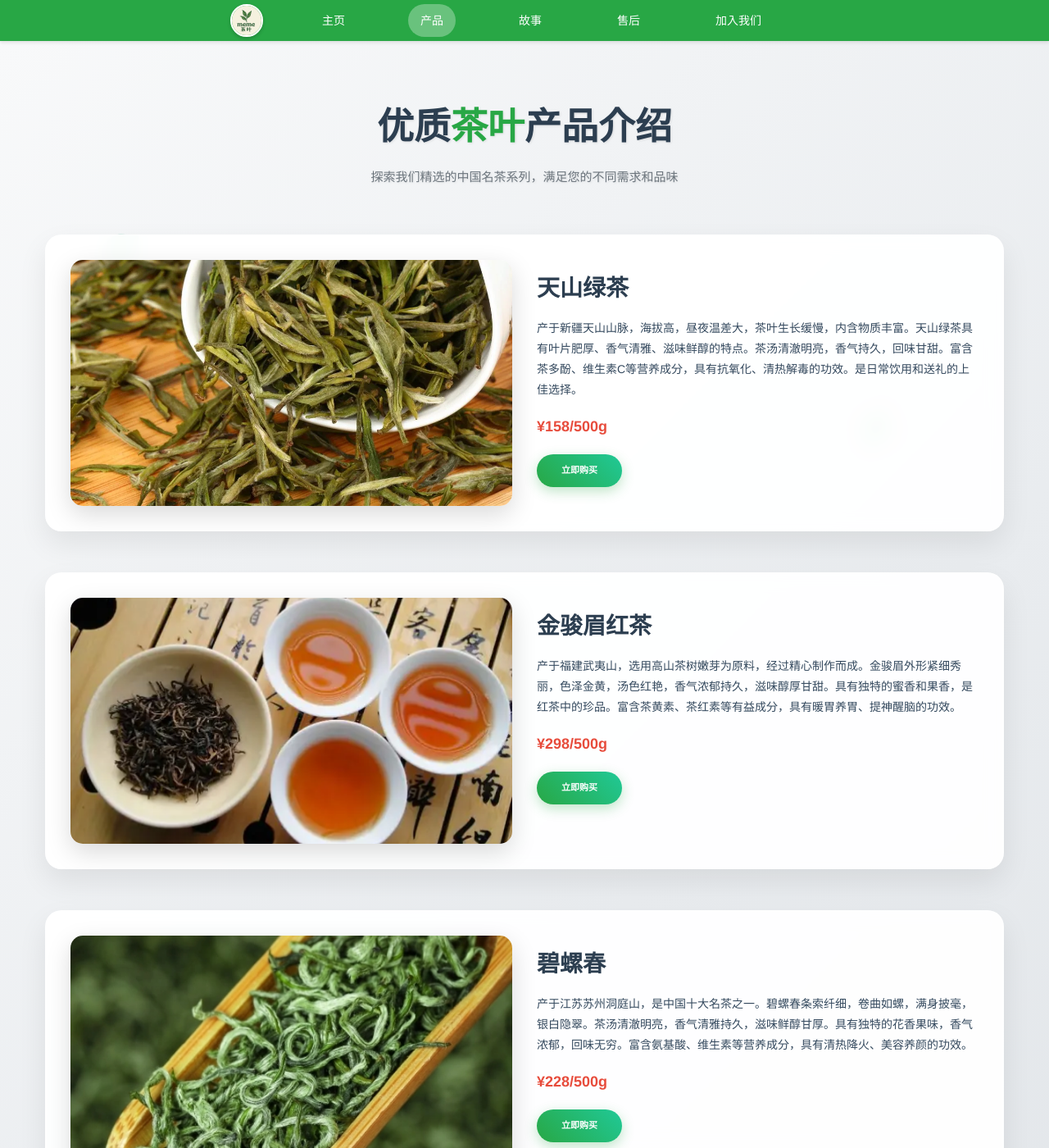
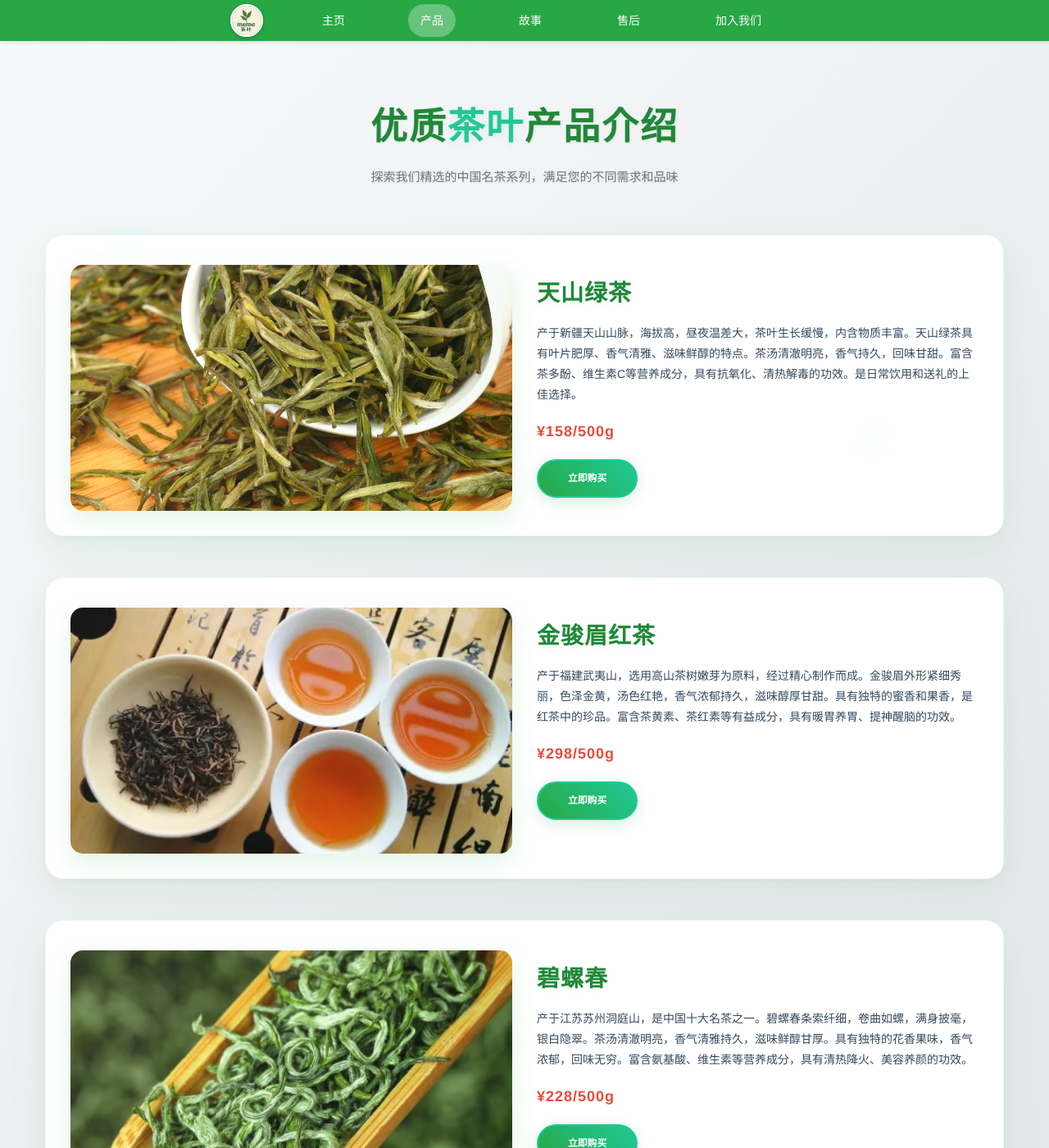
Before and after one commit to newgoodtea/newgoodtea.github.io, a Jekyll site: the page built from products.html, in a window 1280 px wide and 1400 px high. Shown: the whole window at 82% size. Built offline with Jekyll 4.4.1, drawn with Linux system fonts in a browser that asks for light colours; nearby versions of some CDN libraries.

Commit message:
产品页面美化

```diff
--- a/products.html
+++ b/products.html
@@ -3,6 +3,15 @@ title: Products
 ---
 
 <style>
+/* 页面淡入动画 */
+body, .products-background {
+    animation: fadeIn 1.2s ease;
+}
+@keyframes fadeIn {
+    from { opacity: 0; }
+    to { opacity: 1; }
+}
+
 /* 产品页面背景样式 - 淡色系 */
 .products-background {
     background: linear-gradient(135deg, #f8f9fa 0%, #e9ecef 50%, #dee2e6 100%);
@@ -30,6 +39,8 @@ title: Products
     border-radius: 50% 0 50% 0;
     animation: float 6s ease-in-out infinite;
     opacity: 0.4;
+    filter: blur(1px) brightness(1.1);
+    box-shadow: 0 0 18px 6px #b2f2e5;
 }
 
 .leaf-1 { top: 10%; left: 10%; animation-delay: 0s; }
@@ -52,19 +63,20 @@ title: Products
 
 /* 产品卡片样式 */
 .product-card {
-    background: rgba(255, 255, 255, 0.95);
-    border-radius: 20px;
-    padding: 30px;
+    background: rgba(255, 255, 255, 0.97);
+    border-radius: 22px;
+    padding: 36px 30px 30px 30px;
     margin: 50px 0;
-    box-shadow: 0 15px 35px rgba(0, 0, 0, 0.08);
-    transition: all 0.3s ease;
-    backdrop-filter: blur(10px);
-    border: 1px solid rgba(255, 255, 255, 0.3);
+    box-shadow: 0 18px 48px rgba(40, 167, 69, 0.10), 0 2px 8px rgba(0,0,0,0.04);
+    transition: all 0.35s cubic-bezier(.22,.61,.36,1);
+    backdrop-filter: blur(12px);
+    border: 1.5px solid rgba(40, 167, 69, 0.08);
+    position: relative;
+    overflow: visible;
 }
-
 .product-card:hover {
-    transform: translateY(-10px);
-    box-shadow: 0 25px 50px rgba(0, 0, 0, 0.12);
+    transform: translateY(-12px) scale(1.025);
+    box-shadow: 0 32px 64px rgba(40, 167, 69, 0.18), 0 4px 16px rgba(0,0,0,0.08);
 }
 
 /* 产品图片容器 */
@@ -72,61 +84,83 @@ title: Products
     position: relative;
     overflow: hidden;
     border-radius: 15px;
-    box-shadow: 0 10px 30px rgba(0, 0, 0, 0.15);
+    box-shadow: 0 10px 30px rgba(40, 167, 69, 0.13);
 }
-
 .product-image-container img {
-    transition: transform 0.3s ease;
+    transition: transform 0.4s cubic-bezier(.22,.61,.36,1);
     width: 100%;
     height: 300px;
     object-fit: cover;
+    filter: brightness(1.05) saturate(1.1);
 }
-
 .product-card:hover .product-image-container img {
-    transform: scale(1.05);
+    transform: scale(1.08) rotate(-1deg);
+    filter: brightness(1.12) saturate(1.2);
+}
+/* 图片渐变遮罩 */
+.product-image-container::after {
+    content: "";
+    position: absolute;
+    left: 0; top: 0; width: 100%; height: 100%;
+    background: linear-gradient(120deg,rgba(255,255,255,0.08) 40%,rgba(40,167,69,0.08) 100%);
+    pointer-events: none;
+    z-index: 2;
 }
 
 /* 产品信息样式 - 调大字体 */
 .product-info h2 {
-    color: #2c3e50;
+    color: #218838;
     font-weight: bold;
     margin-bottom: 20px;
     font-size: 2.8rem;
+    letter-spacing: 1px;
+    text-shadow: 0 2px 8px rgba(40,167,69,0.07);
 }
-
 .product-info p {
     color: #34495e;
     line-height: 1.8;
     font-size: 1.4rem;
     margin-bottom: 15px;
 }
-
 .product-price {
     font-size: 1.8rem;
     font-weight: bold;
     color: #e74c3c;
     margin: 20px 0;
+    letter-spacing: 1px;
 }
 
 /* 按钮样式 */
 .btn-tea-buy {
     background: linear-gradient(45deg, #28a745, #20c997);
-    border: none;
+    border: 2px solid #20c997;
     border-radius: 25px;
-    padding: 12px 30px;
-    font-size: 1.1rem;
+    padding: 13px 36px;
+    font-size: 1.18rem;
     font-weight: bold;
     color: white;
     text-decoration: none;
     display: inline-block;
-    transition: all 0.3s ease;
-    box-shadow: 0 5px 15px rgba(40, 167, 69, 0.3);
+    transition: all 0.28s cubic-bezier(.22,.61,.36,1);
+    box-shadow: 0 5px 18px rgba(40, 167, 69, 0.18);
+    position: relative;
+    overflow: hidden;
 }
-
+.btn-tea-buy::before {
+    content: "";
+    position: absolute;
+    left: -60%; top: 0; width: 60%; height: 100%;
+    background: linear-gradient(90deg,rgba(255,255,255,0.18),rgba(255,255,255,0));
+    transition: left 0.4s cubic-bezier(.22,.61,.36,1);
+    z-index: 1;
+}
+.btn-tea-buy:hover::before {
+    left: 100%;
+}
 .btn-tea-buy:hover {
-    transform: translateY(-2px);
-    box-shadow: 0 8px 25px rgba(40, 167, 69, 0.4);
-    color: white;
+    transform: translateY(-3px) scale(1.04);
+    box-shadow: 0 10px 32px rgba(40, 167, 69, 0.22);
+    color: #fff;
     text-decoration: none;
 }
 
@@ -135,20 +169,19 @@ title: Products
     text-align: center;
     color: #2c3e50;
     margin-bottom: 60px;
-    text-shadow: 1px 1px 3px rgba(0, 0, 0, 0.1);
+    text-shadow: 1px 1px 3px rgba(0, 0, 0, 0.08);
 }
-
 .page-title h1 {
     font-size: 4.5rem;
     font-weight: bold;
     margin-bottom: 25px;
-    color: #2c3e50;
+    color: #218838;
+    letter-spacing: 2px;
 }
-
 .page-title .tea-highlight {
-    color: #28a745;
+    color: #20c997;
+    text-shadow: 0 2px 8px rgba(40,167,69,0.09);
 }
-
 .page-title p {
     font-size: 1.5rem;
     color: #6c757d;
@@ -158,28 +191,26 @@ title: Products
 /* 响应式设计 - 手机端也相应调整 */
 @media (max-width: 768px) {
     .product-card {
-        margin: 30px 0;
-        padding: 20px;
+        margin: 22px 0;
+        padding: 14px 8px 18px 8px;
     }
-
     .page-title h1 {
-        font-size: 3rem;
-    }
-
-    .page-title p {
-        font-size: 1.2rem;
-    }
-
-    .product-info h2 {
         font-size: 2.2rem;
     }
-
+    .page-title p {
+        font-size: 1.1rem;
+    }
+    .product-info h2 {
+        font-size: 1.3rem;
+    }
     .product-info p {
-        font-size: 1.2rem;
+        font-size: 1.05rem;
     }
-
     .product-price {
-        font-size: 1.5rem;
+        font-size: 1.1rem;
+    }
+    .product-image-container img {
+        height: 180px;
     }
 }
 </style>
```
